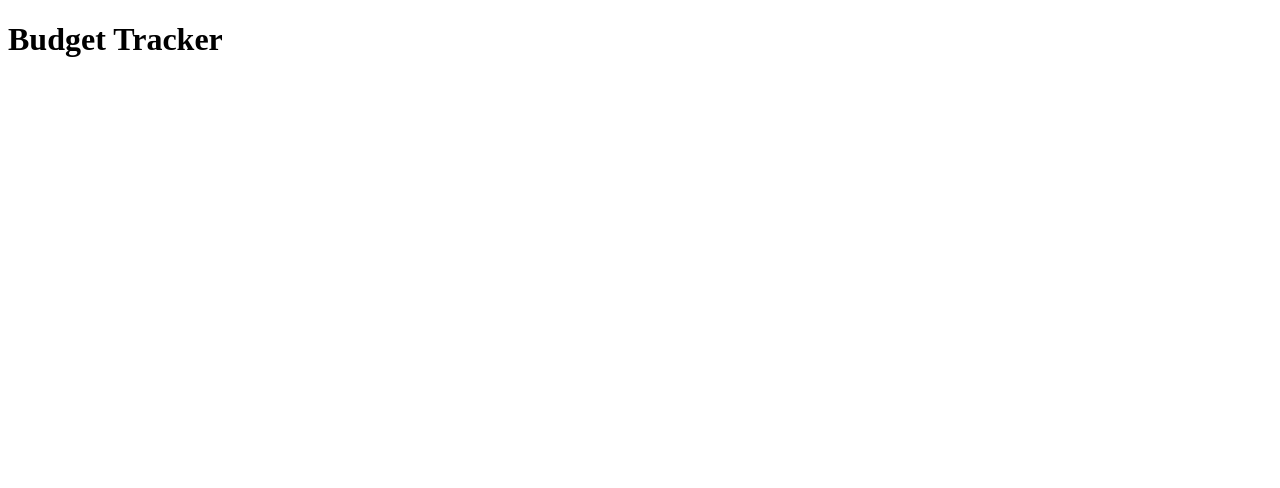
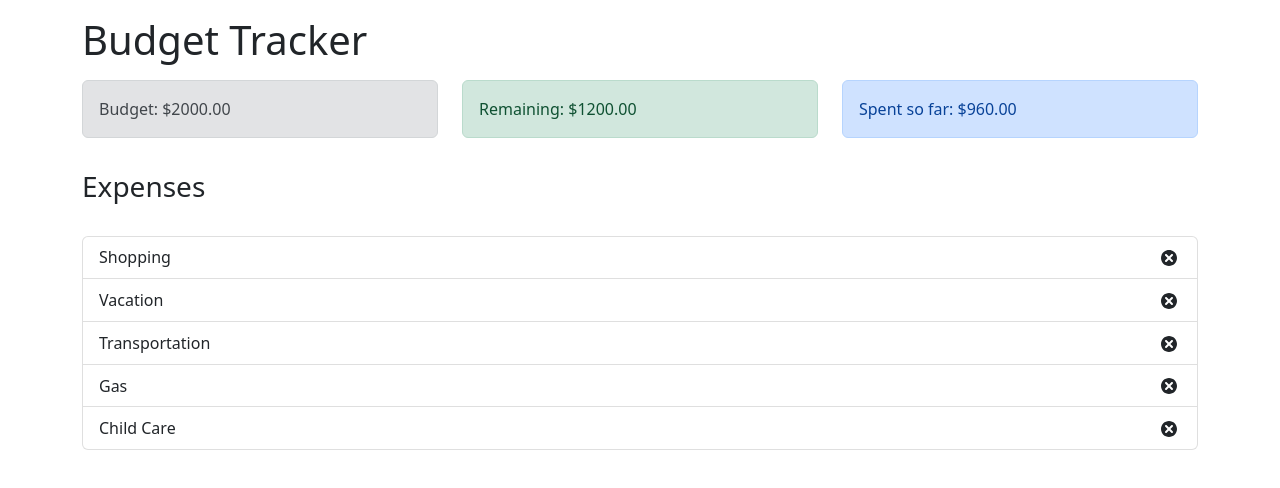
Before and after one commit to answebdev/react-budget-app, a React (Create React App) app: page / in a window 1280 px wide. Shown: the top 488 px of the page. Built offline with nearby package versions, Linux system fonts and the light colour scheme.

Commit message:
add shell components

```diff
--- a/src/App.js
+++ b/src/App.js
@@ -1,10 +1,34 @@
+import React from 'react';
+import Budget from './components/Budget';
+import Remaining from './components/Remaining';
+import ExpenseTotal from './components/ExpenseTotal';
+import ExpenseList from './components/ExpenseList';
+import 'bootstrap/dist/css/bootstrap.min.css';
+
 // Video: https://www.youtube.com/watch?v=aeYxBd1it7I
 // Code: https://github.com/chrisblakely01/react-budget-app
 
 const App = () => {
   return (
-    <div className='App'>
-      <h1>Budget Tracker</h1>
+    <div className='container'>
+      <h1 className='mt-3'>Budget Tracker</h1>
+      <div className='row mt-3'>
+        <div className='col-sm'>
+          <Budget />
+        </div>
+        <div className='col-sm'>
+          <Remaining />
+        </div>
+        <div className='col-sm'>
+          <ExpenseTotal />
+        </div>
+      </div>
+      <h3 className='mt-3'>Expenses</h3>
+      <div className='row mt-3'>
+        <div className='col-sm'>
+          <ExpenseList />
+        </div>
+      </div>
     </div>
   );
 };
--- /dev/null
+++ b/src/components/Budget.js
@@ -0,0 +1,11 @@
+import React from 'react';
+
+const Budget = () => {
+  return (
+    <div className='alert alert-secondary'>
+      <span>Budget: $2000.00</span>
+    </div>
+  );
+};
+
+export default Budget;
--- /dev/null
+++ b/src/components/ExpenseItem.js
@@ -0,0 +1,16 @@
+import React from 'react';
+import { TiDelete } from 'react-icons/ti';
+
+const ExpenseItem = (props) => {
+  return (
+    <li class='list-group-item d-flex justify-content-between align-items-center'>
+      {props.name}
+      <div>
+        <span class='badge badge-primary badge-pill mr-3'>${props.cost}</span>
+        <TiDelete size='1.5em' />
+      </div>
+    </li>
+  );
+};
+
+export default ExpenseItem;
--- /dev/null
+++ b/src/components/ExpenseList.js
@@ -0,0 +1,22 @@
+import React from 'react';
+import ExpenseItem from './ExpenseItem';
+
+const ExpenseList = () => {
+  const expenses = [
+    { id: 123456, name: 'Shopping', cost: 50 },
+    { id: 212123, name: 'Vacation', cost: 300 },
+    { id: 434341, name: 'Transportation', cost: 70 },
+    { id: 343653, name: 'Gas', cost: 40 },
+    { id: 353557, name: 'Child Care', cost: 500 },
+  ];
+
+  return (
+    <ul class='list-group mt-3 mb-3'>
+      {expenses.map((expense) => (
+        <ExpenseItem id={expense.id} name={expense.name} cost={expense.cost} />
+      ))}
+    </ul>
+  );
+};
+
+export default ExpenseList;
--- /dev/null
+++ b/src/components/ExpenseTotal.js
@@ -0,0 +1,11 @@
+import React from 'react';
+
+const ExpenseTotal = () => {
+  return (
+    <div className='alert alert-primary'>
+      <span>Spent so far: $960.00</span>
+    </div>
+  );
+};
+
+export default ExpenseTotal;
--- /dev/null
+++ b/src/components/Remaining.js
@@ -0,0 +1,11 @@
+import React from 'react';
+
+const Remaining = () => {
+  return (
+    <div className='alert alert-success'>
+      <span>Remaining: $1200.00</span>
+    </div>
+  );
+};
+
+export default Remaining;
```
